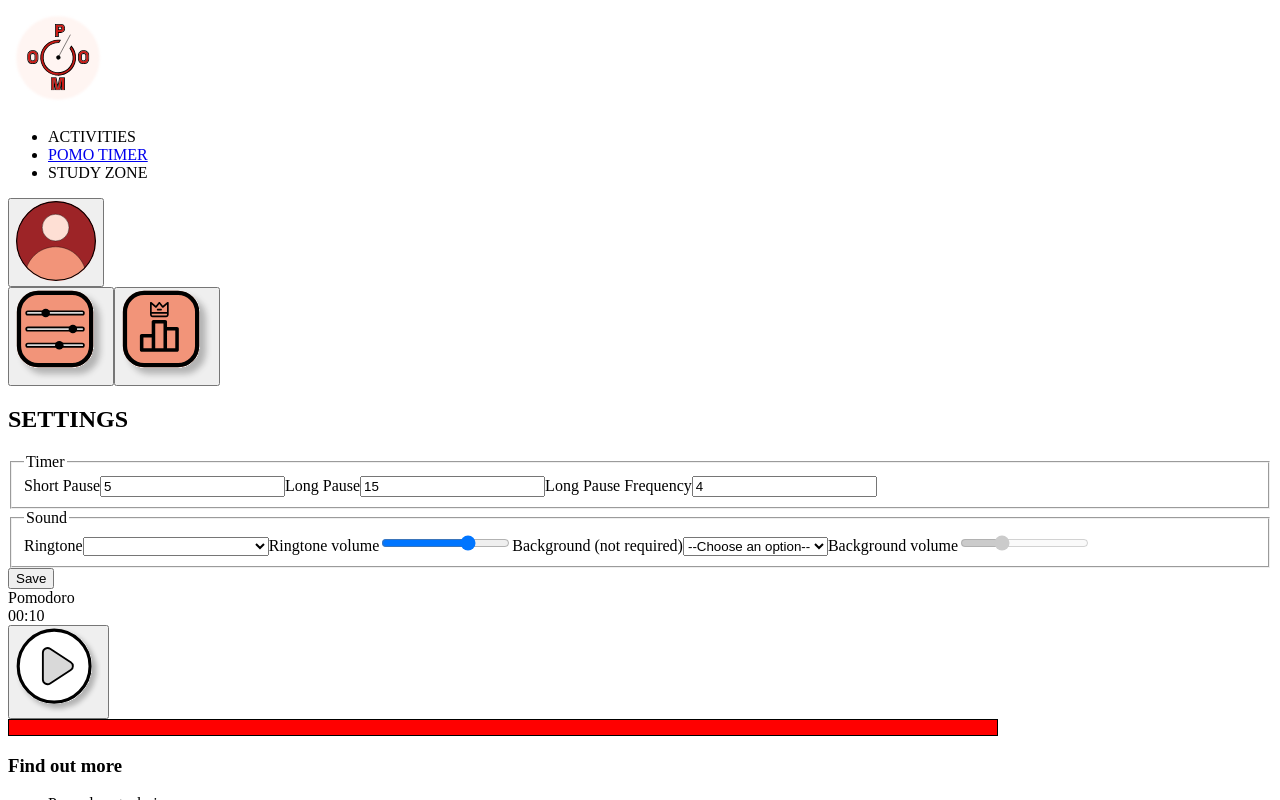
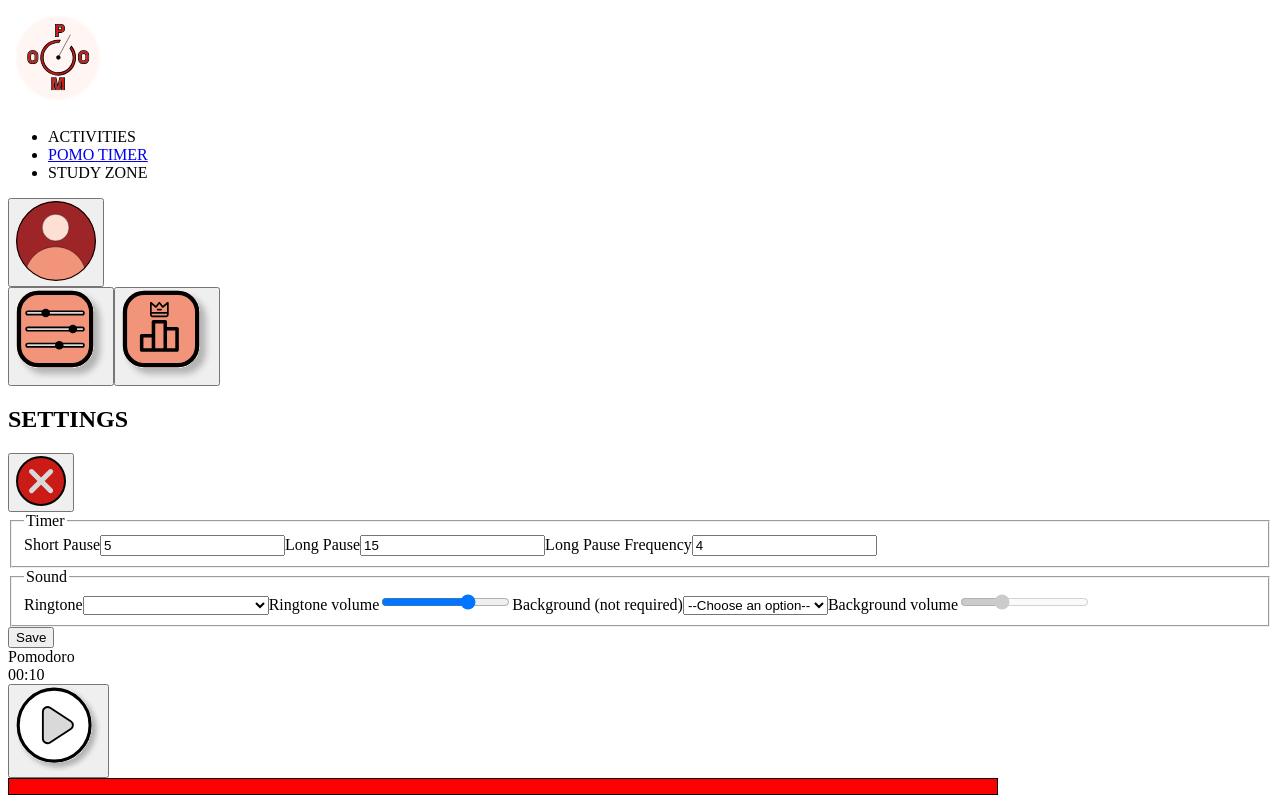
Before and after one commit to antotot04/AppStudio, an Angular app in the folder frontend/: page /1/timer in a window 1280 px wide. Both pictures are taken after a click on the button 61 px from the left and 336 px from the top of the page. Shown: the top 800 px of the page. Built offline with nearby package versions, Linux system fonts and the light colour scheme; no server answers.

Commit message:
forgot to implement exit button, here it is

```diff
--- a/frontend/src/app/pomodoro-timer/pomodoro-timer.html
+++ b/frontend/src/app/pomodoro-timer/pomodoro-timer.html
@@ -18,7 +18,7 @@
 
 <div class="pop-up-container">
     @if(onPopUpState() === "settings"){
-        <app-timer-settings (userSettingsEvent)="onUserSettings($event)"></app-timer-settings>
+        <app-timer-settings (exitEvent)="onSettingsExit($event)" (userSettingsEvent)="onUserSettings($event)"></app-timer-settings>
     }@else if(onPopUpState() === "leaderboard"){
         <!-- TODO: <app-leaderboard></app-leaderboard> -->
     }
--- a/frontend/src/app/pomodoro-timer/pomodoro-timer.ts
+++ b/frontend/src/app/pomodoro-timer/pomodoro-timer.ts
@@ -226,6 +226,12 @@ export class PomodoroTimer {
     this.refreshTimer();
   }
 
+  onSettingsExit(condition: boolean){
+    if(condition){
+      this.onPopUpState.set('');
+    }
+  }
+
   ngOnDestroy(){
     clearInterval(this.intervalId);
   }
--- a/frontend/src/app/timer-settings/timer-settings.html
+++ b/frontend/src/app/timer-settings/timer-settings.html
@@ -1,4 +1,13 @@
 <h2>SETTINGS</h2>
+
+<button (click)="onClickExit()">
+    <img
+        src="/exit.svg"
+        width="50"
+        height="50"
+        alt="exit"
+    />
+</button>
 
 <form (submit)="onSubmit($event)">
     <fieldset>
--- a/frontend/src/app/timer-settings/timer-settings.ts
+++ b/frontend/src/app/timer-settings/timer-settings.ts
@@ -14,6 +14,7 @@ export class TimerSettings implements OnInit {
 
   private service = inject(TimerService);
   userSettingsEvent = output<PomoSettingsForm>();
+  exitEvent = output<boolean>();
 
   formModel = signal<PomoSettingsForm>({
     timer: {
@@ -77,6 +78,10 @@ export class TimerSettings implements OnInit {
     this.userSettingsEvent.emit(userSettings);
   }
 
+  onClickExit(){
+    this.exitEvent.emit(true);
+  }
+
   ngOnInit(): void {
     this.getSoundList();
   }
```
